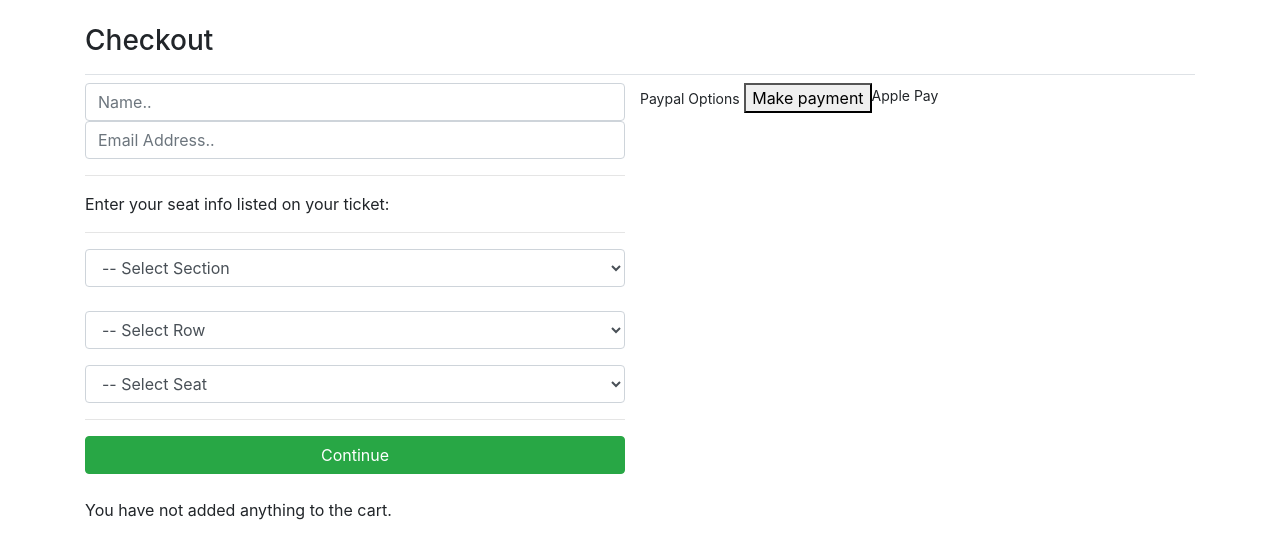
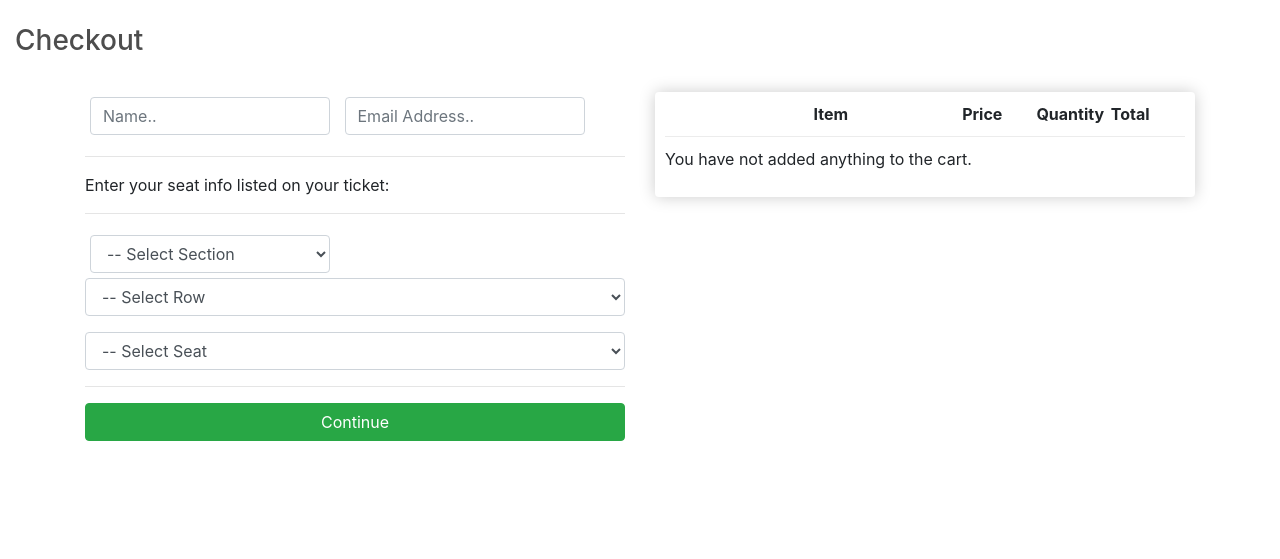
Before and after one commit to sduplantis18/Seated-Restaurant-Manager, a Django app: page /customer/checkout/ in a window 1280 px wide. Shown: the part 64-623 px from the top of the page. Run offline with Django 3.2, Linux system fonts and the light colour scheme; parts of the project's set-up code (start-up, migrations or seed data) failed here and were passed over; some libraries are stand-ins or nearby versions.

Commit message:
Further progress on Order Checkout & Styling

```diff
--- a/customer/admin.py
+++ b/customer/admin.py
@@ -1,7 +1,8 @@
 from django.contrib import admin
 
 # Register your models here.
-from .models import Order, OrderItem
+from .models import Order, OrderItem, Seatlocation
 
 admin.site.register(Order)
 admin.site.register(OrderItem)
+admin.site.register(Seatlocation)
--- a/customer/templates/customer/checkout.html
+++ b/customer/templates/customer/checkout.html
@@ -1,6 +1,6 @@
 {% extends "learning_logs/base.html" %}
 {% load static %}
-{% load bootstrap4 %}
+
 
 {% block page_header %}
 <h3>Checkout</h3>
@@ -61,10 +61,17 @@
 
     <div class="col-lg-6">
         <div class="box-element">
+            <div class="cart-row">
+                <div style="flex: 2;"></div>
+                <div style="flex: 2;"><strong>Item</strong></div>
+                <div style="flex: 1;"><strong>Price</strong></div>
+                <div style="flex: 1;"><strong>Quantity</strong></div>
+                <div style="flex: 1;"><strong>Total</strong></div>
+            </div>
             {% for item in items %}
             <div class="cart-row">
                 <div style="flex: 2"><img class="row-image" src="{{ item.menu_item.image.url }}"></div>
-                <div style="flex: 2">{{item.menu_item.name}}</div>
+                <div style="flex: 2">{{item.menu_item.title}}</div>
                 <div style="flex: 1">{{item.menu_item.price}}</div>
                 <div style="flex: 1">
                     <p class="quantity">{{order.get_cart_items}}</p>
@@ -150,7 +157,7 @@
             .then((data) => {
                 console.log('sucess:', data);
                 alert('Transaction completed');
-                window.location.href = "{% url 'index' %}"
+                window.location.href = "{% url 'customer:home' %}"
             })
 
         }
--- a/customer/views.py
+++ b/customer/views.py
@@ -52,6 +52,16 @@ def processOrder(request):
         if total == order.get_cart_total:
             order.complete = True
         order.save()
+
+        if order.delivery == True:
+            Seatlocation.objects.create(
+                customer = customer,
+                order = order,
+                section = data['shipping']['section'],
+                row = data['shipping']['row'],
+                seat = data['shipping']['seat'],
+            )
+
     else:
         print('User is not logged in')
 
--- a/learning_logs/admin.py
+++ b/learning_logs/admin.py
@@ -1,10 +1,9 @@
 from django.contrib import admin
 
 # Register your models here.
-from .models import Menu, Menu_item, Seatlocation, Topic, Entry
+from .models import Menu, Menu_item, Topic, Entry
 
 admin.site.register(Topic)
 admin.site.register(Entry)
-admin.site.register(Seatlocation)
 admin.site.register(Menu)
 admin.site.register(Menu_item)
--- a/learning_logs/static/css/style.css
+++ b/learning_logs/static/css/style.css
@@ -5,6 +5,121 @@
     background-position: center;
     background-size: cover;
     background-repeat: no-repeat;
+}
+
+body{
+	background-color: hsl(0, 0%, 98%);
+}
+
+h1,h2,h3,h4,h5,h6{
+	color:hsl(0, 0%, 30%);
+}
+
+.box-element{
+	box-shadow:hsl(0, 0%, 80%) 0 0 16px;
+	background-color: #fff;
+	border-radius: 4px;
+	padding: 10px;
+}
+
+.thumbnail{
+	width: 100%;
+	height: 200px;
+	-webkit-box-shadow: -1px -3px 5px -2px rgba(214,214,214,1);
+    -moz-box-shadow: -1px -3px 5px -2px rgba(214,214,214,1);
+    box-shadow: -1px -3px 5px -2px rgba(214,214,214,1);
+}
+
+.product{
+	border-radius: 0 0 4px 4px;
+}
+
+.bg-dark{
+	background-color: #4f868c!important;
+}
+
+#cart-icon{
+	width:25px;
+	display: inline-block;
+	margin-left: 15px;
+}
+
+#cart-total{
+	display: block;
+	text-align: center;
+	color:#fff;
+	background-color: red;
+	width: 20px;
+	height: 25px;
+	border-radius: 50%;
+	font-size: 14px;
+}
+
+.col-lg-4, .col-lg-6, .col-lg-8, .col-lg-12{
+	margin-top: 10px;
+}
+
+.btn{
+	border-radius: 0;
+}
+
+.row-image{
+	width: 100px;
+}
+
+.form-field{
+	width:250px;
+	display: inline-block;
+	padding: 5px;
+}
+
+.cart-row{
+	display: flex;
+    align-items: flex-stretch;
+    padding-bottom: 10px;
+    margin-bottom: 10px;
+    border-bottom: 1px solid #ececec;
+
+}
+
+.arena-row{
+    display: flex;
+    flex-wrap: wrap;
+    justify-content: space-evenly;
+    padding-bottom: 10px;
+    margin-bottom: 20px;
+}
+
+.arena-row .card{
+    margin-bottom: 20px;
+}
+
+img.card-img-top {
+    height: 133px;
+    background-size: cover;
+}
+
+.quantity{
+	display: inline-block;
+	font-weight: 700;
+	padding-right:10px;
+}
+
+.chg-quantity{
+	width: 12px;
+	cursor: pointer;
+	display: block;
+	margin-top: 5px;
+	transition:.1s;
+}
+
+.chg-quantity:hover{
+	opacity: .6;
+}
+
+
+.hidden{
+	display: none!important;
 }
 
 .hero-header {
@@ -21,3 +136,8 @@
 .cart-icon {
     width: 30px;
 }
+
+.no-padding {
+    padding-left: o;
+    padding-right: 0;
+}
--- a/learning_logs/templates/learning_logs/base.html
+++ b/learning_logs/templates/learning_logs/base.html
@@ -1,7 +1,6 @@
+<!doctype html>
 {% load static %}
 {% load bootstrap4 %}
-
-<!doctype html>
 <html lang="en">
 <head>
     <meta charset="utf-8">
@@ -9,8 +8,6 @@
     <link rel="stylesheet" href="https://cdn.jsdelivr.net/npm/bootstrap@4.5.3/dist/css/bootstrap.min.css" integrity="sha384-TX8t27EcRE3e/ihU7zmQxVncDAy5uIKz4rEkgIXeMed4M0jlfIDPvg6uqKI2xXr2" crossorigin="anonymous">
     <link rel="stylesheet" type="text/css" href="{% static 'css/style.css' %}">
     <script type="text/javascript" src="{% static 'js/cart.js' %}"></script>
-
-
 
     <script type="text/javascript">
         var user = '{{request.user}}'
@@ -29,8 +26,8 @@
             }
         }
     return cookieValue;
-}
-const csrftoken = getToken('csrftoken');
+    }
+    const csrftoken = getToken('csrftoken');
 
     </script>
 
@@ -42,6 +39,7 @@ const csrftoken = getToken('csrftoken');
     {% bootstrap_javascript jquery='full' %}
 </head>
 <body>
+
     <nav class="navbar navbar-expand-md navbar-light bg-light mb-4 border">
 
     <a class="navbar-brand" href="{% url 'learning_logs:index' %}">Seated</a>
@@ -85,14 +83,19 @@ const csrftoken = getToken('csrftoken');
     </div>
     </nav>
 
-<main role="main" class="container">
-    <div class="pb-2 mb-2 border-bottom">
-        {% block page_header %}{% endblock page_header %}
+<div class="container-fluid">
+    <div class="pb-2 mb-2">
+        {% block page_header %}
+        {% endblock page_header %}
     </div>
-    <div>
-        {% block content %}{% endblock content %}
+</div>
+
+    <div class="container">
+        {% block content %}
+
+        {% endblock content %}
     </div>
-</main>
+
 
 <!-- jQuery and JS bundle w/ Popper.js -->
 <script src="https://code.jquery.com/jquery-3.5.1.slim.min.js" integrity="sha384-DfXdz2htPH0lsSSs5nCTpuj/zy4C+OGpamoFVy38MVBnE+IbbVYUew+OrCXaRkfj" crossorigin="anonymous"></script>
--- a/learning_logs/templates/learning_logs/topics.html
+++ b/learning_logs/templates/learning_logs/topics.html
@@ -14,6 +14,7 @@
 
 {% block content %}
     {% for topic in topics %}
+    <div class="arena-row">
         <div class="card mb-4">
             <h4 class="card-header"><a href="{% url 'learning_logs:topic' topic.id %}">{{ topic }}</a> {{topic.city}}, {{topic.State}}
             {% if request.user.is_staff %}
@@ -29,4 +30,6 @@
         {% empty %}
             <h3>No venues have been added yet</h3>
         {% endfor %}
+    </div>
+
 {% endblock content %}
--- a/users/views.py
+++ b/users/views.py
@@ -16,8 +16,6 @@ class customer_register(CreateView):
     form_class = CustomerSingupForm
     template_name = '../templates/registration/customer_register.html'
     success_url = '/'
-
-
 
     def validation(self, form):
         user=form.save()
```
Also changed, not shown: customer/models.py (+14 -1 lines), customer/templates/customer/cart.html (+9 -2 lines), learning_logs/models.py (+0 -16 lines), learning_logs/templates/learning_logs/index.html (+10 -8 lines), learning_logs/templates/learning_logs/topic.html (+17 -11 lines), customer/migrations/0005_auto_20201122_1923.py (added), db.sqlite3, learning_logs/migrations/0004_delete_seatlocation.py (added). Lines whose indentation alone changed are shown as unchanged.
